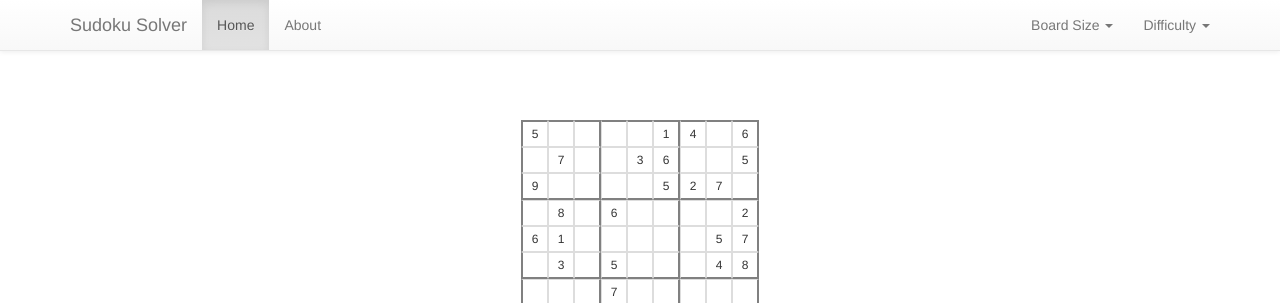
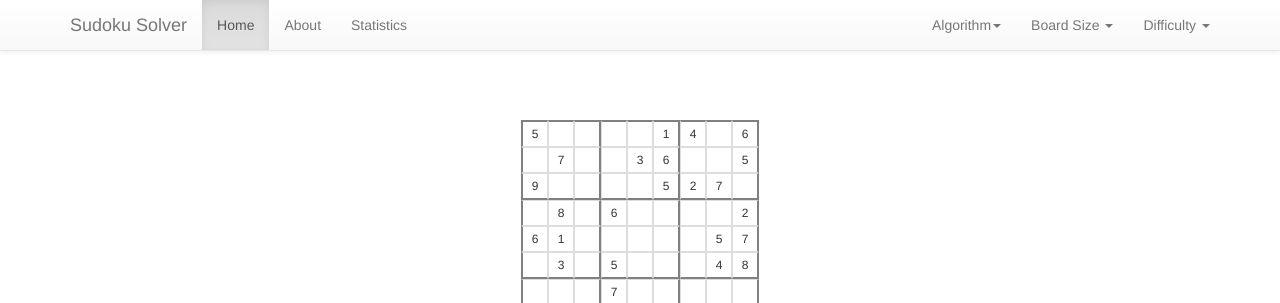
Before and after one commit to adamjenkins1/sudoku, a Django app: page /9/m/ in a window 1280 px wide. Shown: the top 303 px of the page. Run offline with Django 3.2, Linux system fonts and the light colour scheme; some libraries are stand-ins or nearby versions.

Commit message:
Adds algorithm choice to a template and view
also adds statistics page and opening dropdown menus on hover

```diff
--- a/sudoku/static/css/navbar-fixed-top.css
+++ b/sudoku/static/css/navbar-fixed-top.css
@@ -2,3 +2,7 @@ body {
   /*min-height: 2000px;*/
   padding-top: 70px;
 }
+
+.dropdown:hover .dropdown-menu {
+  display: block;
+}
--- a/sudoku/static/js/mysudoku.js
+++ b/sudoku/static/js/mysudoku.js
@@ -6,12 +6,26 @@ function retryForever(fn) {
       $('#solveButton').show();
       return;
     }
-  } catch (err) {
+  }
+  catch (err) {
     console.log(err);
     console.log('retry...');
     return retryForever(fn);
   }
 }
+
+var algorithm = "AC3";
+$('#algorithm-ac3').parent().siblings().removeClass('active').end().addClass('active');
+
+$('#algorithm-ac3').on('click', function() {
+  $(this).parent().siblings().removeClass('active').end().addClass('active');
+  algorithm = "AC3";
+});
+
+$('#algorithm-genetic').on('click', function() {
+  $(this).parent().siblings().removeClass('active').end().addClass('active');
+  algorithm = "Genetic";
+});
 
 function tryGeneratingBoard() {
   // size = {4, 9, 16}
@@ -60,7 +74,7 @@ function tryGeneratingBoard() {
       }
     }
 
-    $.post("/solve/", {board: arrayBoard})
+    $.post("/solve/" + algorithm + "/", {board: arrayBoard})
       .done(function(result) {
         console.log(arrayBoard);
         console.log(result);
@@ -70,7 +84,7 @@ function tryGeneratingBoard() {
       })
     .fail(function(xhr, status, error) {
       console.log(xhr);
-      console.log(status);
+      console.log(xhr.responseText);
       console.log(error);
     });
   });
--- a/sudoku/templates/base.html
+++ b/sudoku/templates/base.html
@@ -27,9 +27,22 @@
             {% else %}
             <li><a href="/about">About</a></li>
             {% endif %}
+
+            {% if selected == 'stats' %}
+            <li class="active"><a href="/stats">Statistics</a></li>
+            {% else %}
+            <li><a href="/stats">Statistics</a></li>
+            {% endif %}
           </ul>
           {% if selected == 'home' %}
           <ul class="nav navbar-nav navbar-right">
+            <li class="dropdown">
+              <a href="#" class="dropdown-toggle" data-toggle="dropdown" role="button" aria-haspopup="true" aria-expanded="false">Algorithm<span class="caret"></span></a>
+              <ul class="dropdown-menu">
+                <li><a href="#" id="algorithm-ac3">AC3</a></li>
+                <li><a href="#" id="algorithm-genetic">Genetic</a></li>
+              </ul>
+            </li>
             <li class="dropdown">
               <a href="#" class="dropdown-toggle" data-toggle="dropdown" role="button" aria-haspopup="true" aria-expanded="false">Board Size <span class="caret"></span></a>
               <ul class="dropdown-menu">
--- a/sudoku/templates/index.html
+++ b/sudoku/templates/index.html
@@ -23,10 +23,18 @@
 {% block scripts %}
 {% csrf_token %}
 <script>
-  var size = {{boardSize}};
-  var diff = "{{difficulty}}";
-  var shortDiff = "{{shortDifficulty}}";
-  var csrftoken = jQuery("[name=csrfmiddlewaretoken]").val();
+$(document).ready(function(){
+  $(".dropdown, .btn-group").hover(function(){
+    var dropdownMenu = $(this).children(".dropdown-menu");
+    if(dropdownMenu.is(":visible")){
+      dropdownMenu.parent().toggleClass("open");
+    }
+  });
+});
+var size = {{boardSize}};
+var diff = "{{difficulty}}";
+var shortDiff = "{{shortDifficulty}}";
+var csrftoken = jQuery("[name=csrfmiddlewaretoken]").val();
 </script>
 <script src="{% static 'js/sudokuJS.js' %}"></script>
 <script src="{% static 'js/mysudoku.js' %}"></script>
--- a/sudoku/urls.py
+++ b/sudoku/urls.py
@@ -5,8 +5,8 @@ from . import views
 urlpatterns = [
     url(r'^$', RedirectView.as_view(url = '/9/m/')),
     url(r'^([0-9]+)/([a-z]+)/$', views.index, name = 'index'),
-    url(r'^data/$', views.data, name = 'data'),
     url(r'^([0-9]+)/([a-z]+)/save/$', views.saveData, name = 'save'),
-    url(r'^solve/$', views.solve, name = 'solve'),
+    url(r'^solve/([A-Za-z0-9]+)/$', views.solve, name = 'solve'),
     url(r'^about/$', views.about, name = 'about'),
+    url(r'^stats/$', views.stats, name = 'stats'),
 ]
--- a/sudoku/views.py
+++ b/sudoku/views.py
@@ -23,8 +23,13 @@ def index(request, boardSize, diff):
           'difficulty': difficulty,
           'shortDifficulty': shortDifficulty})
 
-def data(request):
-    return render(request, 'data.html')
+def about(request):
+    selected = 'about'
+    return render(request, 'about.html', {'selected': selected})
+
+def stats(request):
+    selected = 'stats'
+    return render(request, 'stats.html', {'selected': selected})
 
 def saveData(request, boardSize, diff):
     board = []
@@ -35,18 +40,18 @@ def saveData(request, boardSize, diff):
 
     return HttpResponse()
 
-def about(request):
-    selected = 'about'
-    return render(request, 'about.html', {'selected': selected})
-
-def solve(request):
+def solve(request, algorithm):
     initialBoard = []
     initialBoard = request.POST.getlist('board[]')
     with open('sudoku/static/c++/tempgrid', 'w') as f:
         f.write(' '.join(initialBoard))
     boardSize = int((len(initialBoard))**(0.5))
+
+    if(algorithm != 'AC3' and algorithm != 'Genetic'):
+        return HttpResponse('Chosen algorithm not in supported algorithms', status = '400')
+
     start = time()
-    p = subprocess.Popen(['./sudoku/static/c++/solver', str(boardSize), 'sudoku/static/c++/tempgrid'], stdout = subprocess.PIPE, stderr = subprocess.PIPE)
+    p = subprocess.Popen(['./sudoku/static/c++/solver', algorithm, str(boardSize), 'sudoku/static/c++/tempgrid'], stdout = subprocess.PIPE, stderr = subprocess.PIPE)
     real = time() - start
     print(real)
     out, error = p.communicate()
@@ -54,13 +59,13 @@ def solve(request):
 
     if(error != ''):
         print('Error while calling algorithm: ' + error)
-        return HttpResponse(status = '204')
+        return HttpResponse('Error while calling algorithm', status = '500')
 
     out = out.decode()[:-2]
     print(out)
     if(out[0] != '1'):
         print('solver encoutered an error')
-        return HttpResponse(status = '204')
+        return HttpResponse('Solver unable to find puzzle solution', status = '500')
 
     solvedBoard = out[1:]
     solvedBoard = solvedBoard.strip()
```
Also changed, not shown: sudoku/templates/data.html (deleted, +0 -22 lines), sudoku/templates/stats.html (added, +11 -0 lines), 1 other file.
